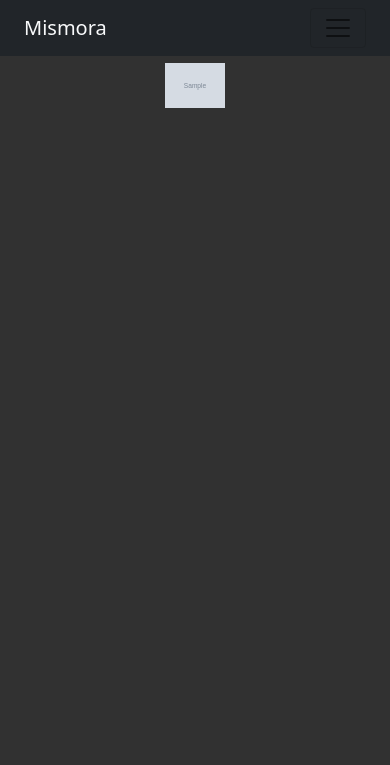
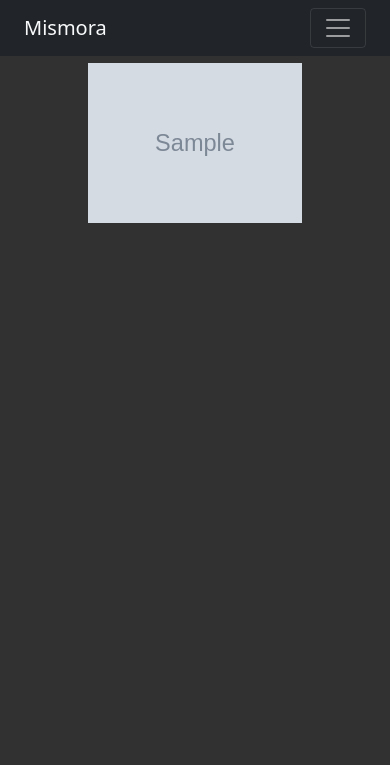
Before and after one commit to MishaelRatemo/Personal-Gallery-Django, a Django app: page /gallery/ in a window 390 px wide. Shown: the top 765 px of the page. Run offline with Django 4.2, Linux system fonts and the light colour scheme; tables that the repository leaves empty hold one stand-in row (values such as "Sample post"); grey boxes marked "Sample" are stand-in pictures; some libraries are stand-ins or nearby versions.

Commit message:
small updates

```diff
--- a/personal_gallery/templates/base.html
+++ b/personal_gallery/templates/base.html
@@ -4,6 +4,8 @@
 <html>
 <head>
   <meta charset="utf-8">
+  <meta name="viewport" content="width=device-width, initial-scale=1">
+
   {% if title %}
      <title>PG | {{title}}</title>
   {% else %}
--- a/personal_gallery/templates/gallery.html
+++ b/personal_gallery/templates/gallery.html
@@ -8,7 +8,7 @@
         {% for gal in gallery %}
 
 
-            <button type="button" class="btn w-25 " data-bs-toggle="modal" data-bs-target="#imageInfo" data-aos="zoom-in-up" data-aos-duration="1000">
+            <button type="button" class="btn img-size " data-bs-toggle="modal" data-bs-target="#imageInfo" data-aos="zoom-in-up" data-aos-duration="1000">
                 <img src="{{gal.image.url}}" class="img-fluid" alt="Image">
             </button>
 
--- a/personal_gallery/templates/navbar.html
+++ b/personal_gallery/templates/navbar.html
@@ -1,4 +1,4 @@
-<nav class="navbar   navbar-expand-lg navbar-light bg-dark">
+<nav class="navbar   navbar-expand-lg navbar-dark bg-dark">
     <div class="container-fluid">
       <a class="navbar-brand text-light " href="/">Mismora</a>
       <button class="navbar-toggler" type="button" data-bs-toggle="collapse" data-bs-target="#navbarSupportedContent" aria-controls="navbarSupportedContent" aria-expanded="false" aria-label="Toggle navigation">
@@ -10,13 +10,13 @@
             <a class="nav-link active text-light" aria-current="page" href="/">Home</a>
           </li>
           <li class="nav-item">
-            <a class="nav-link text-light" href="gallery/">Gallery</a>
+            <a class="nav-link text-light" href="{% url 'gallery' %}">Gallery</a>
           </li>
           <li class="nav-item">
-            <a class="nav-link text-light" href="#">About</a>
+            <a class="nav-link text-light" href="{% url 'about' %}">About</a>
           </li>
           <li class="nav-item">
-            <a class="nav-link text-light ">Contact</a>
+            <a class="nav-link text-light" href="{% url 'contact' %}" >Contact</a>
           </li>
         </ul>
         <form action="{% url 'search' %}" class="d-flex">
--- a/personal_gallery/templates/search.html
+++ b/personal_gallery/templates/search.html
@@ -4,7 +4,7 @@
 {% block content %}
 {{block.super}}
 <main class="container home m-auto">
-    <div class="row">
+    <div class="row text-center">
         {% if images %}
             <h3 class="py-4 text-center">
                 We found {{ images | length}} search Results for <i class="text-decoration-underline">{{message}}</i> Category
@@ -12,7 +12,7 @@
         {% else %}
             <h5>Sorry,Your search - {{message}} - did not match any categories</h5>
             <h5>Suggestions:</h5>
-            <ul>
+            <ul class="text-right">
                 <li>Make sure that all words are spelled correctly.</li>
                 <li>Try different keywords.e.g Food,Animal,culture etc</li>
                 <li>Try more general keywords  </li>
@@ -26,7 +26,7 @@
     <div class="d-flex  flex-wrap justify-content-around">
         {% if images %}
         {% for photo in images %}
-        <button type="button" class="btn w-50 " data-bs-toggle="modal" data-bs-target="#more" data-aos="zoom-in-down" data-aos-duration="2000" >
+        <button type="button" class="btn img-size w-50 " data-bs-toggle="modal" data-bs-target="#more" data-aos="zoom-in-down" data-aos-duration="2000" >
             <img src="{{photo.image.url}}" class="img-fluid" alt="Image">
         </button>
 
--- a/static/css/main.css
+++ b/static/css/main.css
@@ -10,3 +10,24 @@
 .welcome{
     top: 5%;
 }
+.img-size{
+    width:30% ;
+}
+
+
+@media (min-width:120px) and (max-width:478px) {
+    .img-size{
+        width:100% !important;
+    }
+    .small{
+        display: flex;
+        flex-direction:column;
+    }
+
+}
+@media screen and (max-width:578px) {
+    .img-size{
+        width:70% !important;
+    }
+
+}
```
Also changed, not shown: static/images/about.png (added).
